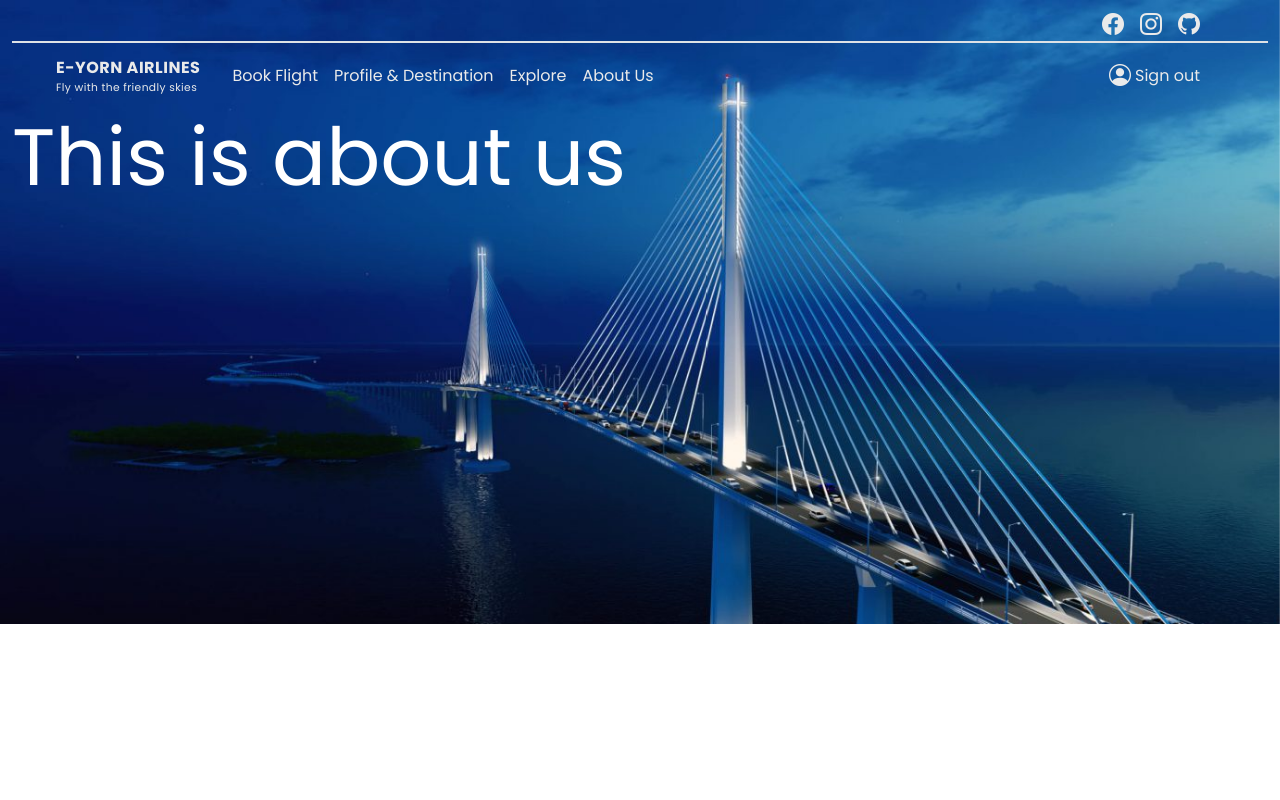
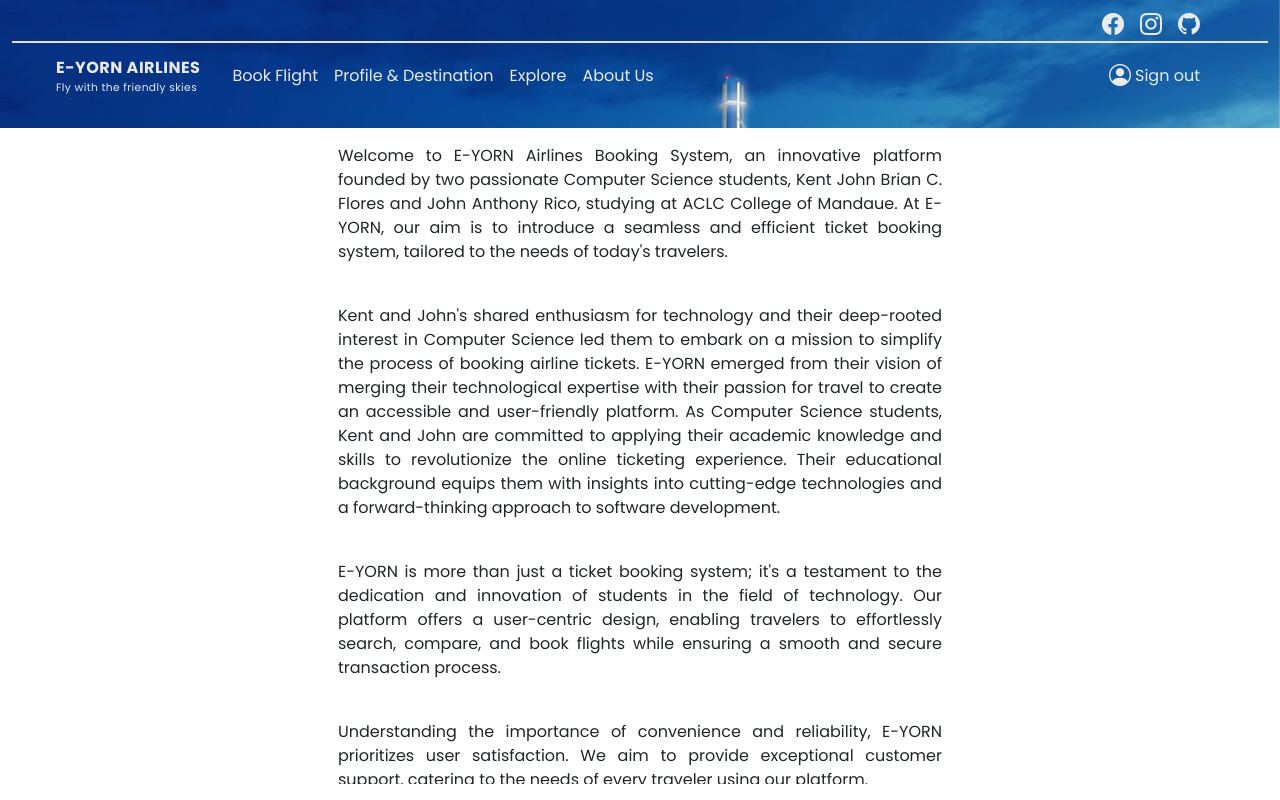
Before and after one commit to johnrico364/ticket-system, a React (Create React App) app: page /home/aboutus in a window 1280 px wide. Built offline with nearby package versions, Linux system fonts and the light colour scheme; sample sign-in values are in the browser's storage.

Commit message:
Code Polished

```diff
--- a/src/components/home/Aboutus.jsx
+++ b/src/components/home/Aboutus.jsx
@@ -1,7 +1,76 @@
+import "./css/AboutUs.css";
+import { Link } from "react-router-dom";
+
 export let Aboutus = () => {
   return (
-    <div>
-      <div className="display-1 text-white">This is about us</div>
+    <div className="container-fluid">
+      <div className="about-container">
+        <div className="row justify-content-center mt-3 px-3">
+          <div className="col-md-6 px-3 overflow-auto message-container">
+            <p>
+              Welcome to E-YORN Airlines Booking System, an innovative platform
+              founded by two passionate Computer Science students, Kent John
+              Brian C. Flores and John Anthony Rico, studying at ACLC College of
+              Mandaue. At E-YORN, our aim is to introduce a seamless and
+              efficient ticket booking system, tailored to the needs of today's
+              travelers.
+            </p>
+            <br />
+            <p>
+              Kent and John's shared enthusiasm for technology and their
+              deep-rooted interest in Computer Science led them to embark on a
+              mission to simplify the process of booking airline tickets. E-YORN
+              emerged from their vision of merging their technological expertise
+              with their passion for travel to create an accessible and
+              user-friendly platform. As Computer Science students, Kent and
+              John are committed to applying their academic knowledge and skills
+              to revolutionize the online ticketing experience. Their
+              educational background equips them with insights into cutting-edge
+              technologies and a forward-thinking approach to software
+              development.
+            </p>
+            <br />
+            <p>
+              E-YORN is more than just a ticket booking system; it's a testament
+              to the dedication and innovation of students in the field of
+              technology. Our platform offers a user-centric design, enabling
+              travelers to effortlessly search, compare, and book flights while
+              ensuring a smooth and secure transaction process.
+            </p>
+            <br />
+            <p>
+              Understanding the importance of convenience and reliability,
+              E-YORN prioritizes user satisfaction. We aim to provide
+              exceptional customer support, catering to the needs of every
+              traveler using our platform.
+            </p>
+            <br />
+            <p>
+              Despite being students, Kent and John are committed to delivering
+              excellence in their endeavor with E-YORN. Their passion for
+              technology and their commitment to enhancing the travel experience
+              drives the continuous improvement and growth of the platform. Join
+              Kent John Brian C. Flores and John Anthony Rico, Computer Science
+              students at ACLC College of Mandaue, in their journey to redefine
+              the way travelers book airline tickets online. Experience
+              convenience, reliability, and innovation with E-YORN.
+            </p>
+            <br />
+            <h5>
+              Technologies we use: <b>ReactJS, Bootstrap, Css, PLSQL(Oracle)</b>
+            </h5>
+            <p>
+              Repository:{" "}
+              <Link to={"https://github.com/johnrico364/ticket-system.git"}>
+                https://github.com/johnrico364/ticket-system.git
+              </Link>
+            </p>
+            <br />
+            <div>Do you have a question?</div>
+            <p>Contact Us: johnrico364@gmail.com</p>
+          </div>
+        </div>
+      </div>
     </div>
   );
 };
--- a/src/components/home/Home.jsx
+++ b/src/components/home/Home.jsx
@@ -30,7 +30,7 @@ export let Home = () => {
             <div className="col-6 text-end mt-2">
               <i class="boot-icons bi bi-facebook mx-2"></i>
               <i class="boot-icons bi bi-instagram mx-2"></i>
-              <i class="boot-icons bi bi-github mx-2"></i>
+              <Link class="boot-icons bi bi-github mx-2" to={"https://github.com/johnrico364/ticket-system.git"}></Link>
             </div>
           </div>
           <div className="border"></div>
--- a/src/components/home/Personal-list.jsx
+++ b/src/components/home/Personal-list.jsx
@@ -40,6 +40,7 @@ export let PersonalList = () => {
       return true;
     } catch (err) {
       setResponse(err.response.data.message);
+      setTimeout(() => setResponse(""), 3000);
     }
   };
 
@@ -116,6 +117,7 @@ export let PersonalList = () => {
                           type="text"
                           placeholder="Email:"
                           defaultValue={userdata.user_name}
+                          onChange={(e)=> setUsername(e.target.value)}
                         />
                       </div>
                     </div>
--- /dev/null
+++ b/src/components/home/css/AboutUs.css
@@ -0,0 +1,13 @@
+.about-container {
+  height: 84vh;
+  position: fixed;
+  bottom: 0;
+  left: 0;
+  width: 100%;
+  background-color: white;
+  animation: slide-in-bottom 1s cubic-bezier(0.25, 0.46, 0.45, 0.94) both;
+}
+.message-container {
+  height: 80vh;
+  text-align: justify;
+}
```
